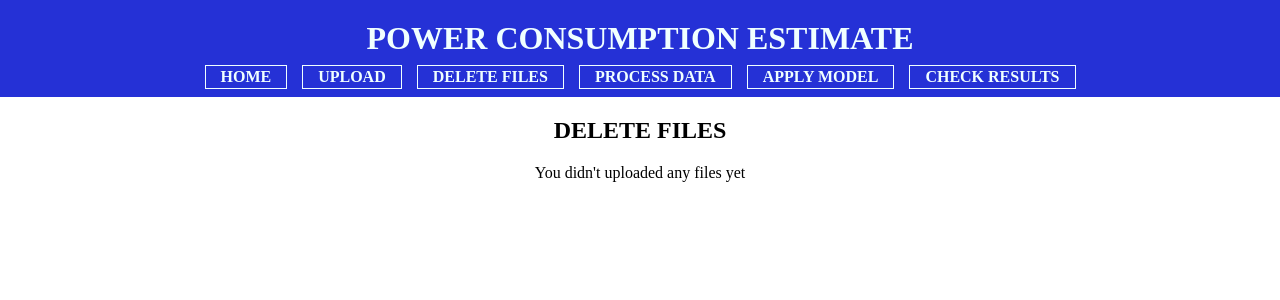
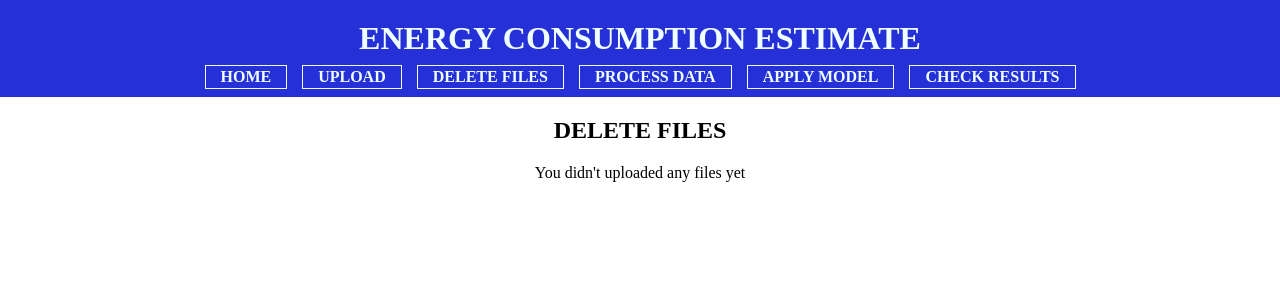
Before and after one commit to Nowel13/TFG-WEB-Power_consumption_estimation, a Django app: page /delete in a window 1280 px wide. Shown: the top 300 px of the page. Run offline with Django 4.2, Linux system fonts and the light colour scheme; data that the repository does not hold is empty.

Commit message:
Added gitignore and changed page title

```diff
--- a/predictions/templates/predictions/base.html
+++ b/predictions/templates/predictions/base.html
@@ -7,7 +7,7 @@
 <body style="margin: 0px;">
     <div style="background-color: rgb(37, 49, 214);">
         <div id="page_title" style="text-align: center;">
-            <h1 style="margin-block: 0px; color: azure; padding-top: 20px;">POWER CONSUMPTION ESTIMATE</h1>
+            <h1 style="margin-block: 0px; color: azure; padding-top: 20px;">ENERGY CONSUMPTION ESTIMATE</h1>
         </div>
         {% include './navbar.html' %}
     </div>
```
Also changed, not shown: 1 other file.
